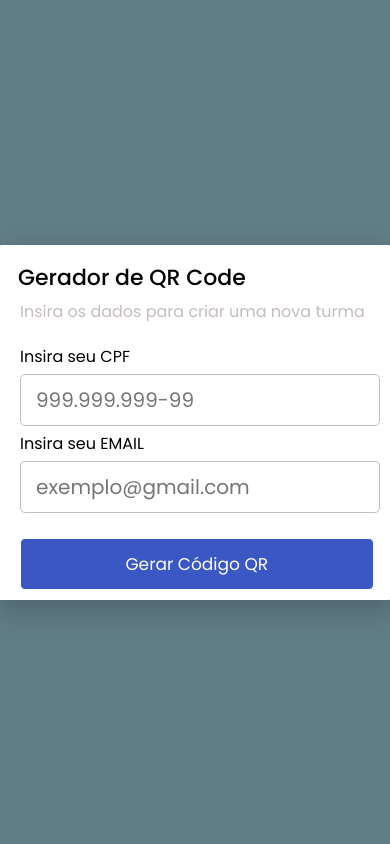
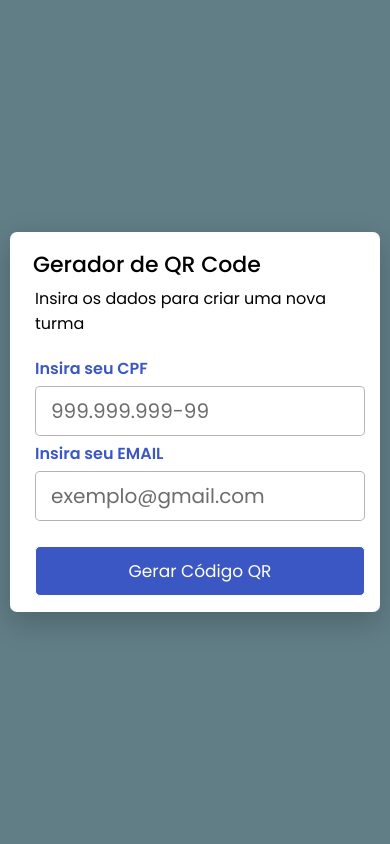
Before and after one commit to jhonesthan/GERADOR-QR-CODE, a PHP site: page / in a window 390 px wide. Run offline with PHP 8.4, Linux system fonts and the light colour scheme.

Commit message:
Update styles.css

```diff
--- a/styles.css
+++ b/styles.css
@@ -8,7 +8,7 @@
   --colorbody: rgb(97, 125, 134);
   --colortext: #fff;
   --colorborders: rgb(197, 188, 188);
-  --colorplaceholders: rgba(109, 104, 104, 0.879);
+  --colorplaceholders: rgba(10, 10, 10, 0.599);
   /* --messenger-color: linear-gradient(83.84deg, #0088FF -6.87%, #A033FF 26.54%, #FF5C87 58.58%); */
   /*----- Font and typography */
   --body-font: 'Poppins', sans-serif;
@@ -31,8 +31,8 @@
 }
 
 .wrapper{
-  height: 360px;
-  max-width: 400px;
+  height: 375px;
+  max-width: 50rem;
   border-radius: 7px;
   padding: 20px 25px 0;
   transition: height 0.2s ease;
@@ -41,7 +41,13 @@
 }
 
 .wrapper.active{
-  height: 590px;
+  height: 640px;
+  /* width: 95%; */
+}
+
+
+.wrapper.active :where(button) {
+  width: 100%;
 }
 
 header h1{
@@ -53,7 +59,7 @@
 
 header p{
   margin: 5px;
-  color: var(--body-font);
+  color: #000;
   font-size: 16px;
 }
 
@@ -61,44 +67,60 @@
   margin: 20px 0 25px;
 }
 
-.form :where(input, button){
+/* .form :where(input, button){
   width: 100%;
   height: 55px;
-  /* border: none; */
+  border: none;
   outline: none;
   border-radius: 5px;
-  transition: 0.1s ease;
+  transition: 0.2s ease;
+} */
+
+
+.form .label {
+  color: var(--colorsbuttons);
+  font-weight: 600;
+  margin: 5px;
 }
 
-.form input{
+.form :where(input, button){
+  border-radius: 5px;
+  height: 55px;
+  width: 100%;
+  margin: 5px;
   font-size: 20px;
   padding: 0 15px;
+}
+
+/*  Inputs */
+.form input{
+
   border: 1px solid var(--colorborders);
-  margin: 5px;
+
+  border: 1px solid rgba(0, 0, 0, 0.293);
 }
 
 .form input:focus{
   box-shadow: 0 3px 6px rgba(0,0,0,0.13);
 }
 
-/* Recent */
-.form label {
-  margin: 5px;
+.form input::placeholder{
+  color: var(--colorplaceholders);
 }
 
-/* .form input::placeholder{
-  color: var(--colorplaceholders);
-} */
 
+/* Botão gerar */
 .form button{
   cursor: pointer;
   margin-top: 20px;
   font-size: 17px;
-  margin: 20px 5px 0px 5px;  /*remover se alterado o input para text*/
-  width: 22.1rem;  /*remover se alterado o input para text*/
+  margin: 20px 5px 20px 5px;  /*remover se alterado o input para text*/
+  /* width: 95%;   */
+  /*remover se alterado o input para text*/
   background-color: var(--colorsbuttons);
   color: var(--colortext);
   border: 1px solid var(--colortext);
+
 
 }
 .form button:hover {
@@ -132,19 +154,16 @@
 
 @media (max-width: 430px){
   .wrapper{
-    height: 355px;
+    height: 380px;
     padding: 16px 20px;
   }
   .wrapper.active{
-    height: 610px;
-  }
-  header p{
-    color: var(--colorborders);
+    height: 680px;
   }
   .form :where(input, button){
-    height: 52px;
+    height: 50px;
   }
   .qr-code img{
-    width: 160px;
+    width: 180px;
   }
 };
```
